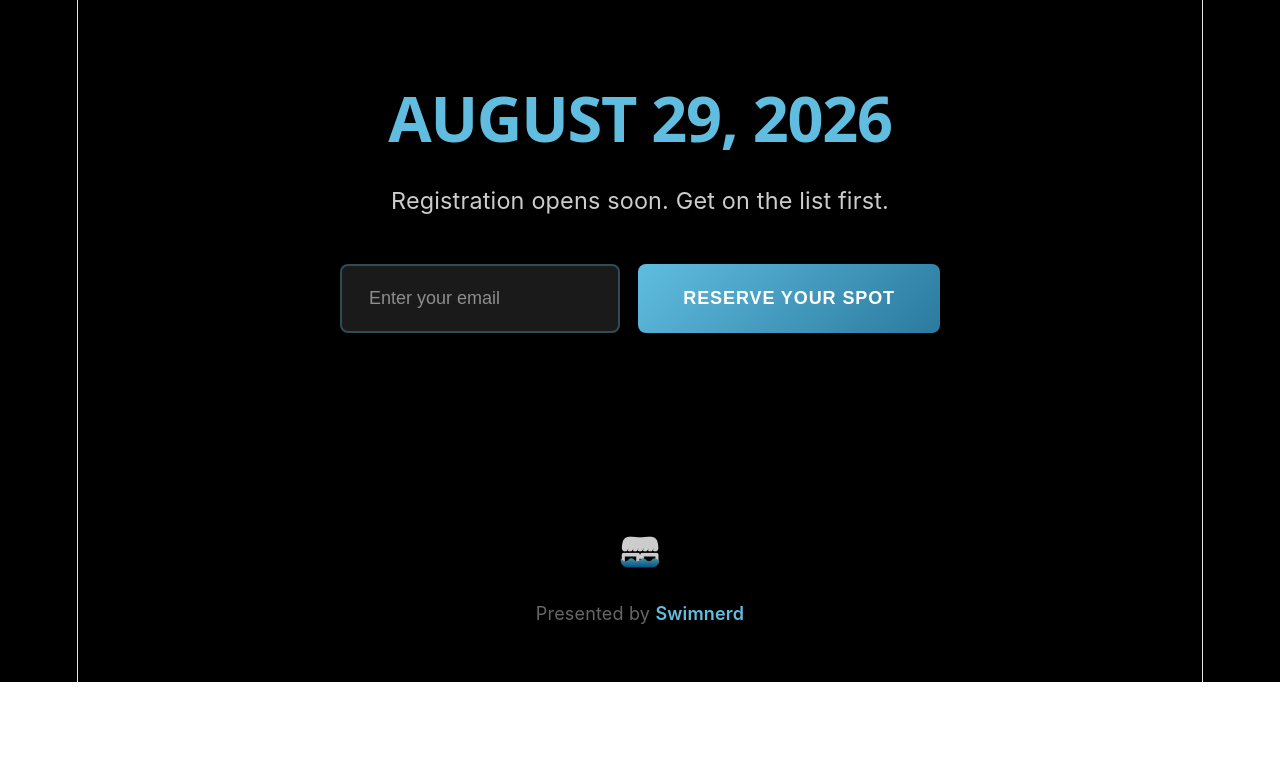
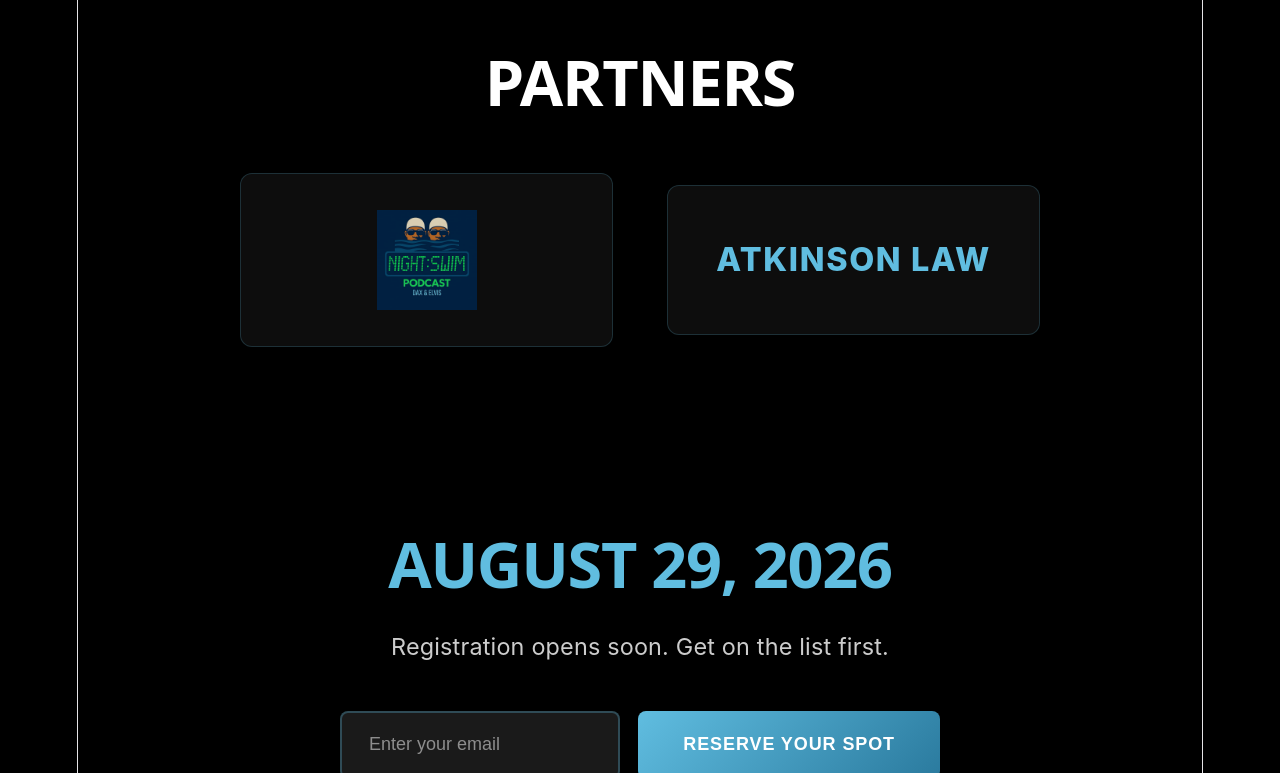
Before and after one commit to swimnerdtim/worldsfastestswimmer, a React (Vite) app: page / in a window 1280 px wide. Shown: the part 3391-4164 px from the top of the page. Before the commit the page ends 4073 px from the top, so only its background shows below. Built offline with nearby package versions, Linux system fonts and the light colour scheme.

Commit message:
Add PARTNERS section with Night Swim and Atkinson Law

```diff
--- a/src/App.css
+++ b/src/App.css
@@ -321,6 +321,76 @@ h3 {
   margin-top: 3rem !important;
 }
 
+/* Partners Section */
+.partners {
+  background: #000000;
+  padding: 4rem 2rem;
+}
+
+.partners h2 {
+  color: #ffffff;
+  margin-bottom: 3rem;
+}
+
+.partners-grid {
+  display: grid;
+  grid-template-columns: repeat(auto-fit, minmax(200px, 1fr));
+  gap: 3rem;
+  max-width: 800px;
+  margin: 0 auto;
+  align-items: center;
+}
+
+.partner-card {
+  display: flex;
+  justify-content: center;
+  align-items: center;
+  padding: 2rem;
+  background: rgba(255, 255, 255, 0.05);
+  border-radius: 12px;
+  border: 1px solid rgba(96, 189, 224, 0.2);
+  transition: all 0.3s ease;
+  min-height: 150px;
+}
+
+.partner-card:hover {
+  transform: translateY(-5px);
+  border-color: rgba(96, 189, 224, 0.5);
+  background: rgba(255, 255, 255, 0.08);
+}
+
+.partner-card a {
+  display: flex;
+  justify-content: center;
+  align-items: center;
+  width: 100%;
+  height: 100%;
+  text-decoration: none;
+}
+
+.partner-logo {
+  max-width: 180px;
+  max-height: 100px;
+  width: auto;
+  height: auto;
+  object-fit: contain;
+  opacity: 0.9;
+  transition: opacity 0.3s ease;
+}
+
+.partner-card:hover .partner-logo {
+  opacity: 1;
+}
+
+.partner-logo-text {
+  font-size: 1.8rem;
+  font-weight: 800;
+  color: #60BDE0;
+  text-align: center;
+  letter-spacing: 0.05em;
+  text-transform: uppercase;
+}
+
 /* Final CTA Section */
 .final-cta {
   background: #000000;
--- a/src/App.jsx
+++ b/src/App.jsx
@@ -139,6 +139,25 @@ function App() {
         </div>
       </section>
 
+      {/* Partners Section */}
+      <section className="partners">
+        <div className="container">
+          <h2>PARTNERS</h2>
+          <div className="partners-grid">
+            <div className="partner-card">
+              <a href="https://nightswimpod.com" target="_blank" rel="noopener noreferrer">
+                <img src="/nightswim-logo.png" alt="Night Swim Podcast" className="partner-logo" />
+              </a>
+            </div>
+            <div className="partner-card">
+              <a href="#" target="_blank" rel="noopener noreferrer">
+                <div className="partner-logo-text">Atkinson Law</div>
+              </a>
+            </div>
+          </div>
+        </div>
+      </section>
+
       {/* Final CTA Section */}
       <section className="final-cta">
         <div className="container">
```
Also changed, not shown: public/nightswim-logo.png (added).
